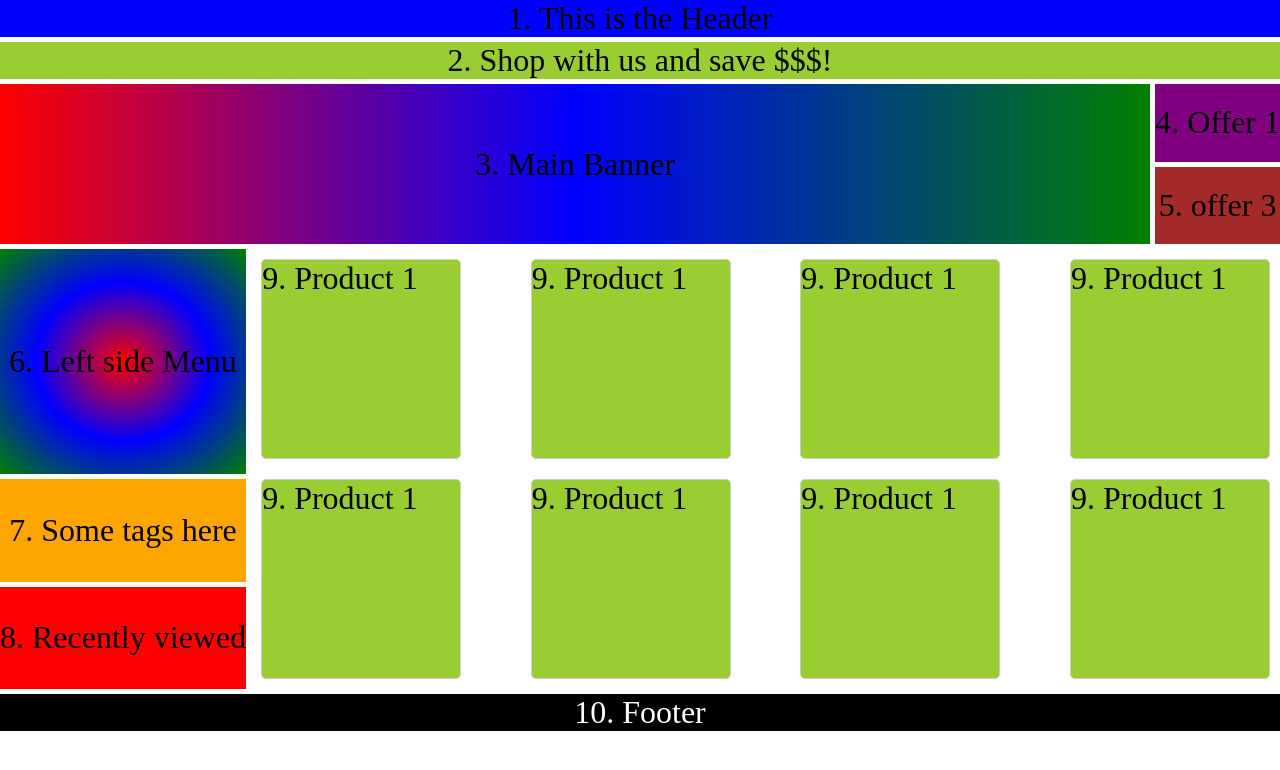
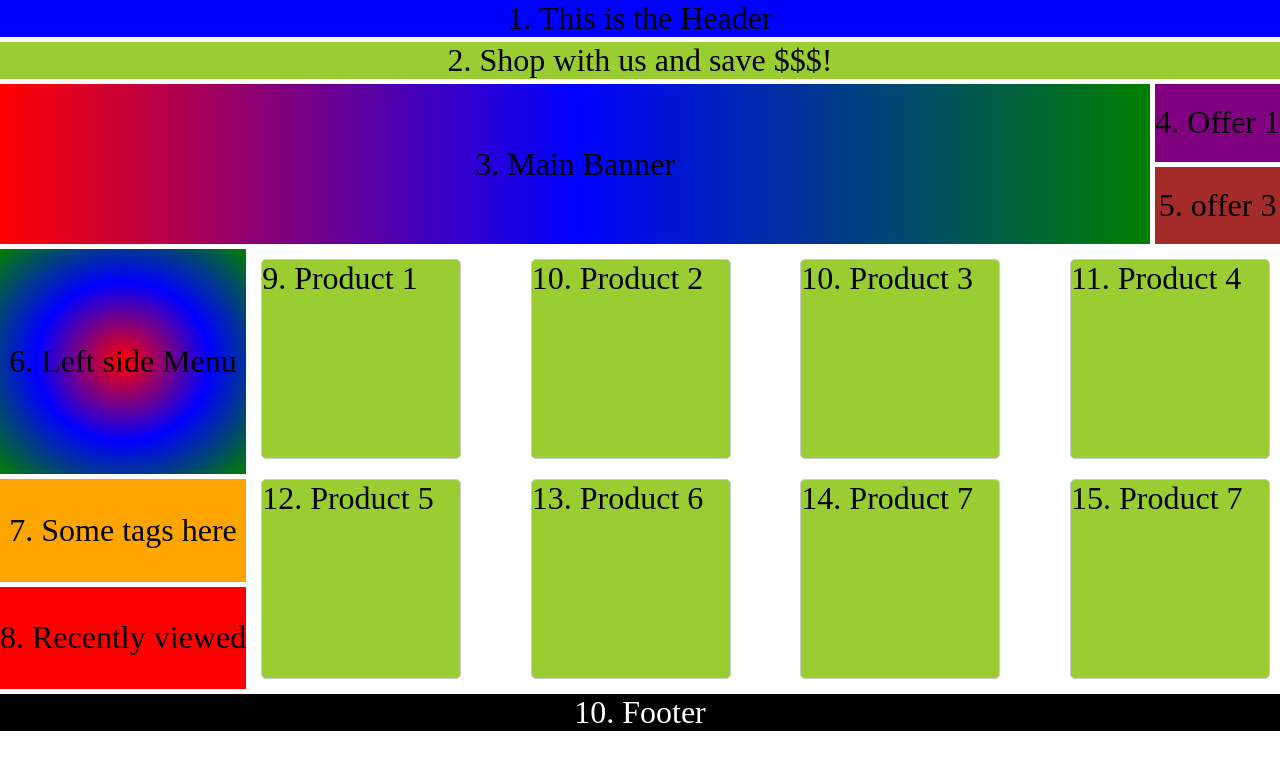
Before and after one commit to yamd2/DUMMY-E-COM, a plain HTML site: page index.html in a window 1280 px wide. Drawn offline with Linux system fonts and the light colour scheme.

Commit message:
product section updated.

```diff
--- a/index.html
+++ b/index.html
@@ -20,13 +20,13 @@
       <div class="recently">8. Recently viewed</div>
       <main class="main">
         <div class="">9. Product 1</div>
-        <div class="">9. Product 1</div>
-        <div class="">9. Product 1</div>
-        <div class="">9. Product 1</div>
-        <div class="">9. Product 1</div>
-        <div class="">9. Product 1</div>
-        <div class="">9. Product 1</div>
-        <div class="">9. Product 1</div>
+        <div class="">10. Product 2</div>
+        <div class="">10. Product 3</div>
+        <div class="">11. Product 4</div>
+        <div class="">12. Product 5</div>
+        <div class="">13. Product 6</div>
+        <div class="">14. Product 7</div>
+        <div class="">15. Product 7</div>
       </main>
       <footer class="footer">10. Footer</footer>
     </div>
```
Also changed, not shown: 1 other file.
